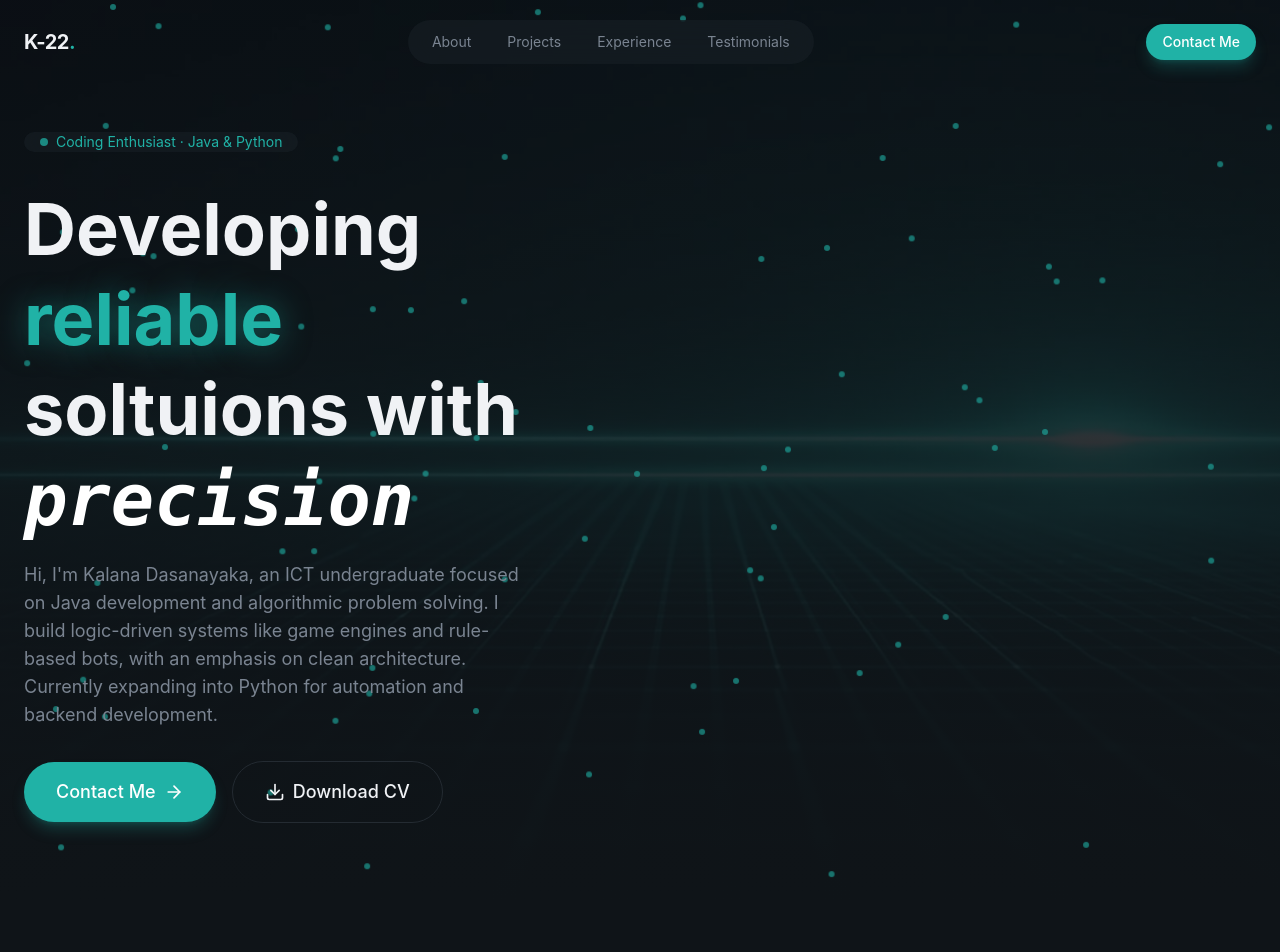
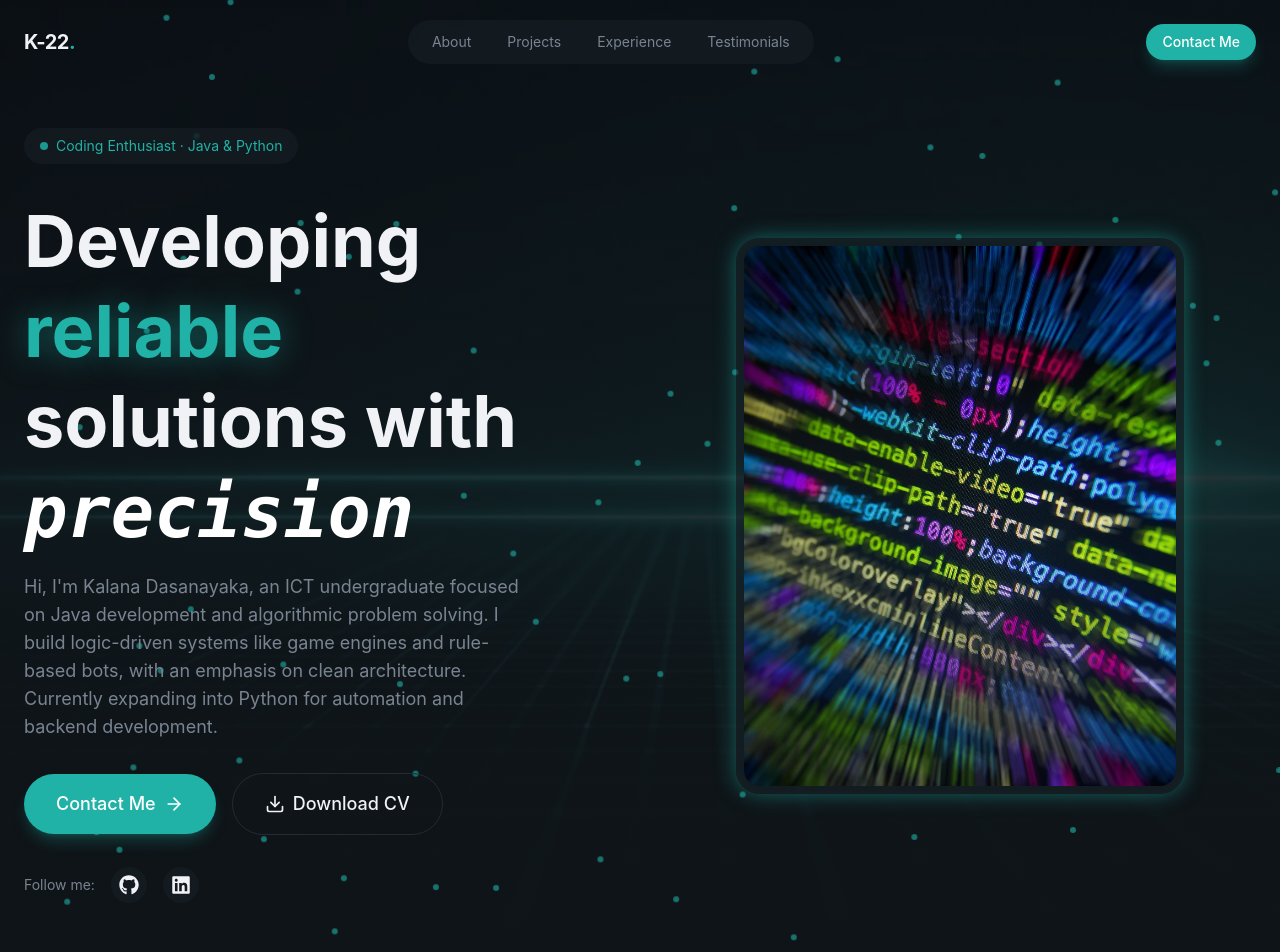
Before and after one commit to kDash22/kalana-dasanayaka, a React app in the folder frontend/: page / in a window 1280 px wide. Shown: the top 952 px of the page. Before the commit the page ends 903 px from the top, so only its background shows below. Built offline with nearby package versions, Linux system fonts and the light colour scheme; the HTML template or start-up script is replaced by a standard one.

Commit message:
feat: initialize frontend project and implement Hero section with Tailwind CSS styles

```diff
--- a/frontend/package.json
+++ b/frontend/package.json
@@ -14,6 +14,7 @@
     "lucide-react": "^1.21.0",
     "react": "^18.2.0",
     "react-dom": "^18.2.0",
+    "react-icons": "^5.6.0",
     "tailwindcss": "^4.3.1"
   },
   "devDependencies": {
--- a/frontend/src/index.css
+++ b/frontend/src/index.css
@@ -55,6 +55,12 @@
   .glow-text {
     text-shadow: 0 0 30px
       color-mix(in srgb, var(--color-primary) 50%, transparent);
+  }
+
+  .glow-border {
+    box-shadow: 0 0 20px
+      color-mix(in srgb, var(--color-primary) 50%, transparent),
+      inset 0 0 20px color-mix(in srgb, var(--color-primary) 5%, transparent);
   }
 }
 
--- a/frontend/src/sections/Hero.jsx
+++ b/frontend/src/sections/Hero.jsx
@@ -2,6 +2,8 @@ import { Button } from "@/components/Button";
 import { AnimatedBorderButton } from "@/components/AnimatedBorderButton";
 import { ArrowRight } from "lucide-react";
 import { Download } from "lucide-react";
+import { FaGithub } from "react-icons/fa";
+import { FaLinkedin } from "react-icons/fa";
 
 export const Hero = () => {
   return (
@@ -17,9 +19,10 @@ export const Hero = () => {
       <div className="absolute inset-0 bg-gradient-to-b from-background/10 via-background/70 to-background"></div>
 
       {/* Green Dots */}
-      <div className="absoulute inset-0 overflow-hidden pointer-events-none">
+      <div className="absolute inset-0 overflow-hidden pointer-events-none">
         {[...Array(80)].map((_, i) => (
           <div
+            key={i}
             className="absolute w-1.5 h-1.5 rounded-full opacity-60"
             style={{
               backgroundColor: "#20B2A6",
@@ -38,7 +41,7 @@ export const Hero = () => {
           {/*Left Col - text */}
           <div className="space-y-8">
             <div className="">
-              <span className="inline-flex items-center gap-2 px-4 py2 rounded-full glass text-sm text-primary animate-fade-in-slow">
+              <span className="inline-flex items-center gap-2 px-4 py-2 rounded-full glass text-sm text-primary animate-fade-in-slow">
                 <span className="w-2 h-2 bg-primary rounded-full animate-pulse" />
                 Coding Enthusiast · Java & Python
               </span>
@@ -49,14 +52,14 @@ export const Hero = () => {
               <h1 className="text-5xl md:text-6xl lg:text-7xl font-bold leading-tight animate-fade-in-slow animation-delay-100">
                 Developing{" "}
                 <span className="text-primary glow-text">reliable</span>
-                <br /> soltuions with
+                <br /> solutions with
                 <br />{" "}
                 <span className="font-mono italic font-bold text-white">
                   precision
                 </span>{" "}
               </h1>
 
-              <p className="text-lg text-muted-foreground max-w-lg animate-fade-in-slow animation-delay-300">
+              <p className="text-lg text-muted-foreground max-w-lg animate-fade-in-slow animation-delay-200">
                 Hi, I'm Kalana Dasanayaka, an ICT undergraduate focused on Java
                 development and algorithmic problem solving. I build
                 logic-driven systems like game engines and rule-based bots, with
@@ -66,7 +69,7 @@ export const Hero = () => {
             </div>
 
             {/* CTAs */}
-            <div className="flex items-center gap-4">
+            <div className="flex flex-wrap items-center gap-4 animate-fade-in animation-delay-300">
               <Button size="lg">
                 Contact Me
                 <ArrowRight className="w-5 h-5" />
@@ -76,8 +79,40 @@ export const Hero = () => {
                 Download CV
               </AnimatedBorderButton>
             </div>
+
+            {/* Social links */}
+            <div className="flex items-center gap-4 animate-fade-in animation-delay-400">
+              <span className="text-sm text-muted-foreground">Follow me: </span>
+              {[
+                { icon: FaGithub, href: "https://github.com/kDash22" },
+                {
+                  icon: FaLinkedin,
+                  href: "https://www.linkedin.com/in/kalana-dasanayaka-ab3524407/",
+                },
+              ].map((social, index) => (
+                <a
+                  key={index}
+                  href={social.href}
+                  className="p-2 rounded-full glass hover:bg-primary/10 hover:text-primary transition-all duration-300"
+                >
+                  {<social.icon className="w-5 h-5" />}
+                </a>
+              ))}
+            </div>
           </div>
           {/*Right Col - dp */}
+          <div className="relative animate-fade-in-slow animation-delay-300">
+            {/* Profile Image */}
+            <div className="relative max-w-md mx-auto">
+              <div className="relative glass rounded-3xl p-2 glow-border">
+                <img
+                  src="/placeholder.jpg"
+                  alt="Kalana Dasanayaka"
+                  className="w-full aspect-[4/5] object-cover rounded-2xl"
+                />
+              </div>
+            </div>
+          </div>
         </div>
       </div>
     </section>
```
Also changed, not shown: frontend/public/placeholder.jpg (added), 1 other file (tests, documents, lock files or other folders).
